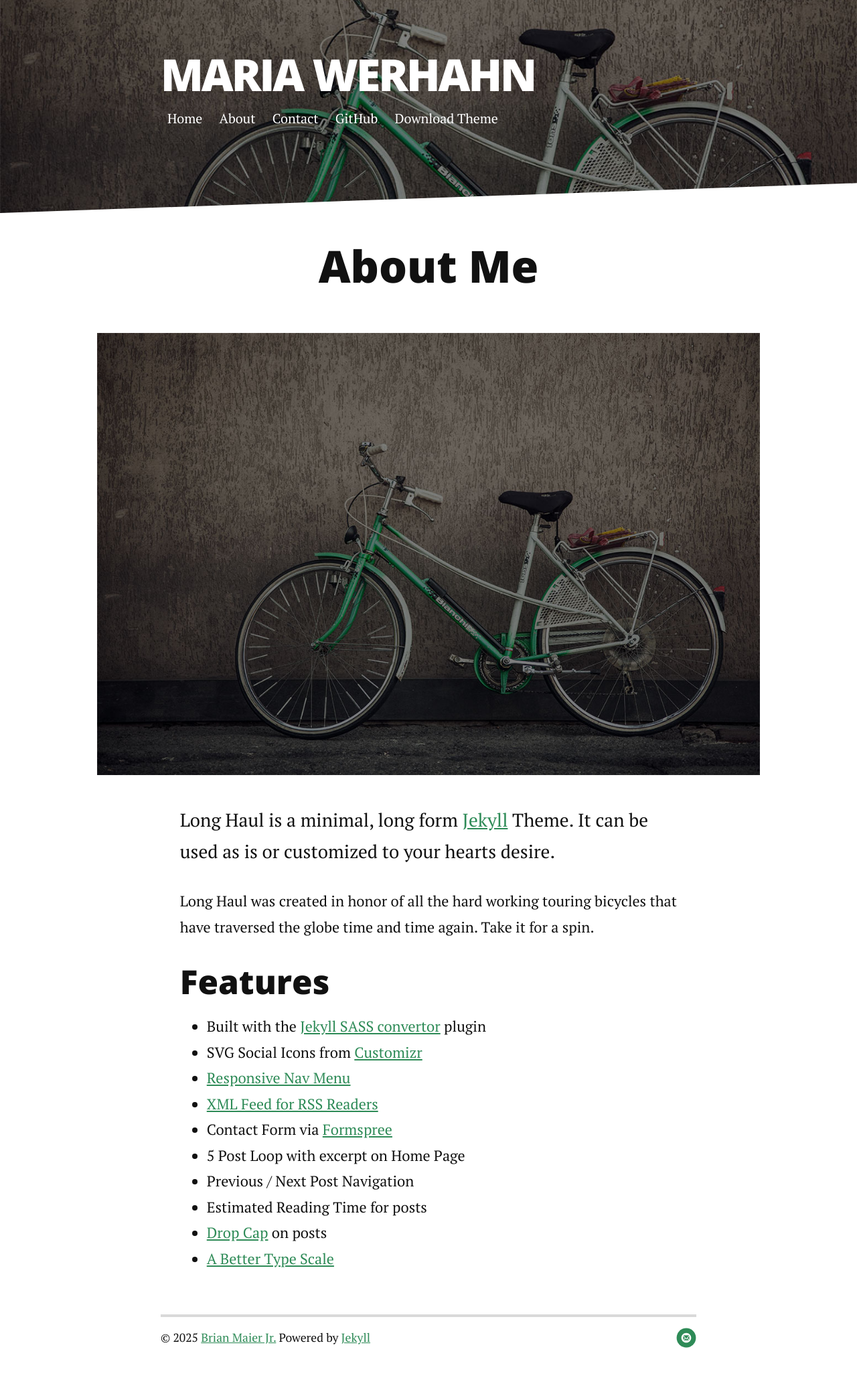
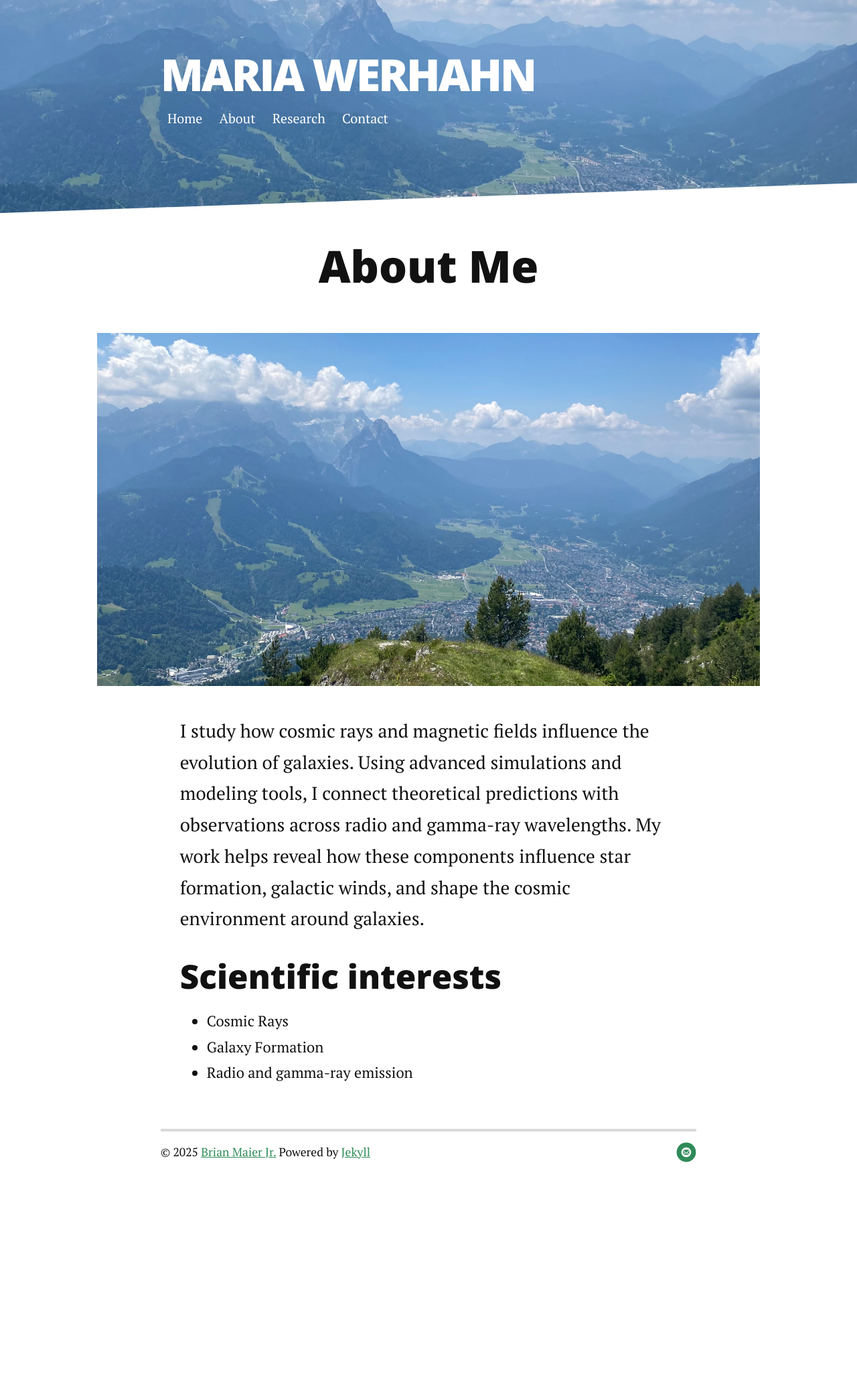
Before and after one commit to mariawerhahn/mariawerhahn.github.io, a Jekyll site: the page built from docs/about.md, in a window 1280 px wide. Shown: the whole page at 67% size. Built offline with Jekyll 4.4.1, drawn with Linux system fonts in a browser that asks for light colours; nearby versions of some CDN libraries; after the commit the page ends 1776 px from its top, so only the background shows below that.

```diff
--- a/docs/_config.yml
+++ b/docs/_config.yml
@@ -1,7 +1,7 @@
 title: Maria Werhahn
 description: personal website
 
-url: "https://mariawerhahn.de"
+url: "https://mariawerhahn.github.io"
 # Only necessary when hosting your site in a sub-directory. Project sites hosted on GitHub Pages are the common use-case of this variable.
 baseurl: # Ex: /project-page
 paginate_path: "blog/page:num/"
@@ -23,9 +23,10 @@ navigation:
       url: /index.html
     - title: About
       url: /about
+    - title: Research
+      url: /research
     - title: Contact
       url: /contact
-
 social:
 #    github: brianmaierjr
 #    twitter: brianmaierjr
--- a/docs/_includes/head.html
+++ b/docs/_includes/head.html
@@ -34,7 +34,7 @@
 	/>
 	{%- else -%}
 	<meta
-		content="{{ '/assets/img/touring.jpg' | absolute_url }}"
+		content="{{ '/assets/img/mountain_gap.jpeg' | absolute_url }}"
 		property="og:image"
 	/>
 	{%- endif -%}
@@ -61,7 +61,7 @@
 	{%- else -%}
 	<meta
 		name="twitter:image:src"
-		content="{{ '/assets/img/touring.jpg' | absolute_url }}"
+		content="{{ '/assets/img/mountain_gap.jpeg' | absolute_url }}"
 	/>
 	{%- endif -%}
 
--- a/docs/_includes/header.html
+++ b/docs/_includes/header.html
@@ -8,8 +8,7 @@
                      <a href="{{ link.url | relative_url }}">{{ link.title }}</a>
                  </li>
                  {%- endfor -%}
-                 <li> <a href="https://github.com/brianmaierjr/long-haul" target="_blank">GitHub</a></li>
-                 <li><a href="https://github.com/brianmaierjr/long-haul/archive/master.zip">Download Theme</a></li>
+<!--                 <li> <a href="https://github.com/brianmaierjr/long-haul" target="_blank">GitHub</a></li> -->
              </ul>
          </nav>
      </div>
--- a/docs/_sass/breakpoints/_mobileup.scss
+++ b/docs/_sass/breakpoints/_mobileup.scss
@@ -181,7 +181,7 @@ HEADER STYLING
 
 .header {
 	background-color: $background-color;
-	background-image: url("../img/touring.jpg");
+	background-image: url("../img/mountains_gap.jpeg");
 	background-size: cover;
 	background-position: center center;
 	color: white;
--- a/docs/about.md
+++ b/docs/about.md
@@ -5,20 +5,12 @@ title: About Long Haul
 
 <div class="post">
 	<h1 class="pageTitle">About Me</h1>
-	<img src="{{ '/assets/img/touring.jpg' | relative_url }}" alt="">
-	<p class="intro">Long Haul is a minimal, long form <a href="http://jekyllrb.com">Jekyll</a> Theme. It can be used as is or customized to your hearts desire.</p>
-	<p>Long Haul was created in honor of all the hard working touring bicycles that have traversed the globe time and time again. Take it for a spin.</p>
-	<h2>Features</h2>
+	<img src="{{ '/assets/img/mountains_gap.jpeg' | relative_url }}" alt="">
+	<p class="intro">I study how cosmic rays and magnetic fields influence the evolution of galaxies. Using advanced simulations and modeling tools, I connect theoretical predictions with observations across radio and gamma-ray wavelengths. My work helps reveal how these components influence star formation, galactic winds, and shape the cosmic environment around galaxies.</p>
+	<h2>Scientific interests</h2>
 	<ul>
-		<li>Built with the <a href="https://github.com/jekyll/jekyll-sass-converter">Jekyll SASS convertor</a> plugin</li>
-  		<li>SVG Social Icons from <a href="http://customizr.net/icons/">Customizr</a></li>
-  		<li><a href="http://responsive-nav.com/">Responsive Nav Menu</a></li>
-  		<li><a href="https://github.com/snaptortoise/jekyll-rss-feeds">XML Feed for RSS Readers</a></li>
-  		<li>Contact Form via <a href="http://formspree.io/">Formspree</a></li>
-      <li>5 Post Loop with excerpt on Home Page</li>
-  		<li>Previous / Next Post Navigation</li>
-      <li>Estimated Reading Time for posts</li>
-  		<li><a href="https://github.com/adobe-webplatform/dropcap.js">Drop Cap</a> on posts</li>
-  		<li><a href="http://typecast.com/blog/a-more-modern-scale-for-web-typography">A Better Type Scale</a></li>
+		<li>Cosmic Rays</li>
+  		<li>Galaxy Formation</li>
+  		<li>Radio and gamma-ray emission</li>
   	</ul>
 </div>
```
Also changed, not shown: docs/contact.md (added, +12 -0 lines), docs/index.markdown (+17 -0 lines), docs/research.md (added, +8 -0 lines), docs/assets/img/mountains_gap.jpeg (added), 6 other files.
